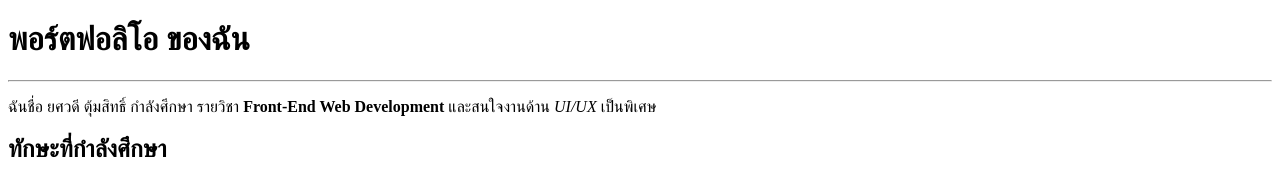
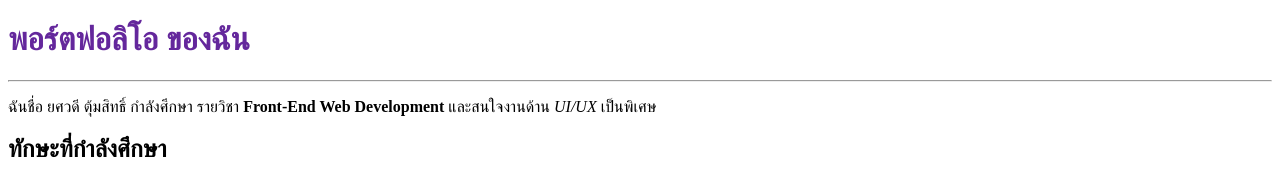
Before and after one commit to 68160326-ai/my-first-website, a plain HTML site: page index.html in a window 1280 px wide. Shown: the top 180 px of the page. Drawn offline with Linux system fonts and the light colour scheme.

Commit message:
เปลี่ยนสีข้อความ

```diff
--- a/index.html
+++ b/index.html
@@ -6,7 +6,7 @@
     <title>Document</title>
 </head>
 <body>
-    <h1>พอร์ตฟอลิโอ ของฉัน</h1>
+    <h1 style="color: rgb(100, 39, 156);">พอร์ตฟอลิโอ ของฉัน</h1>
     <hr>
     <p>ฉันชื่อ ยศวดี ตุ้มสิทธิ์ กำลังศึกษา รายวิชา <strong>Front-End Web Development</strong>
          และสนใจงานด้าน <em>UI/UX</em> เป็นพิเศษ
```
